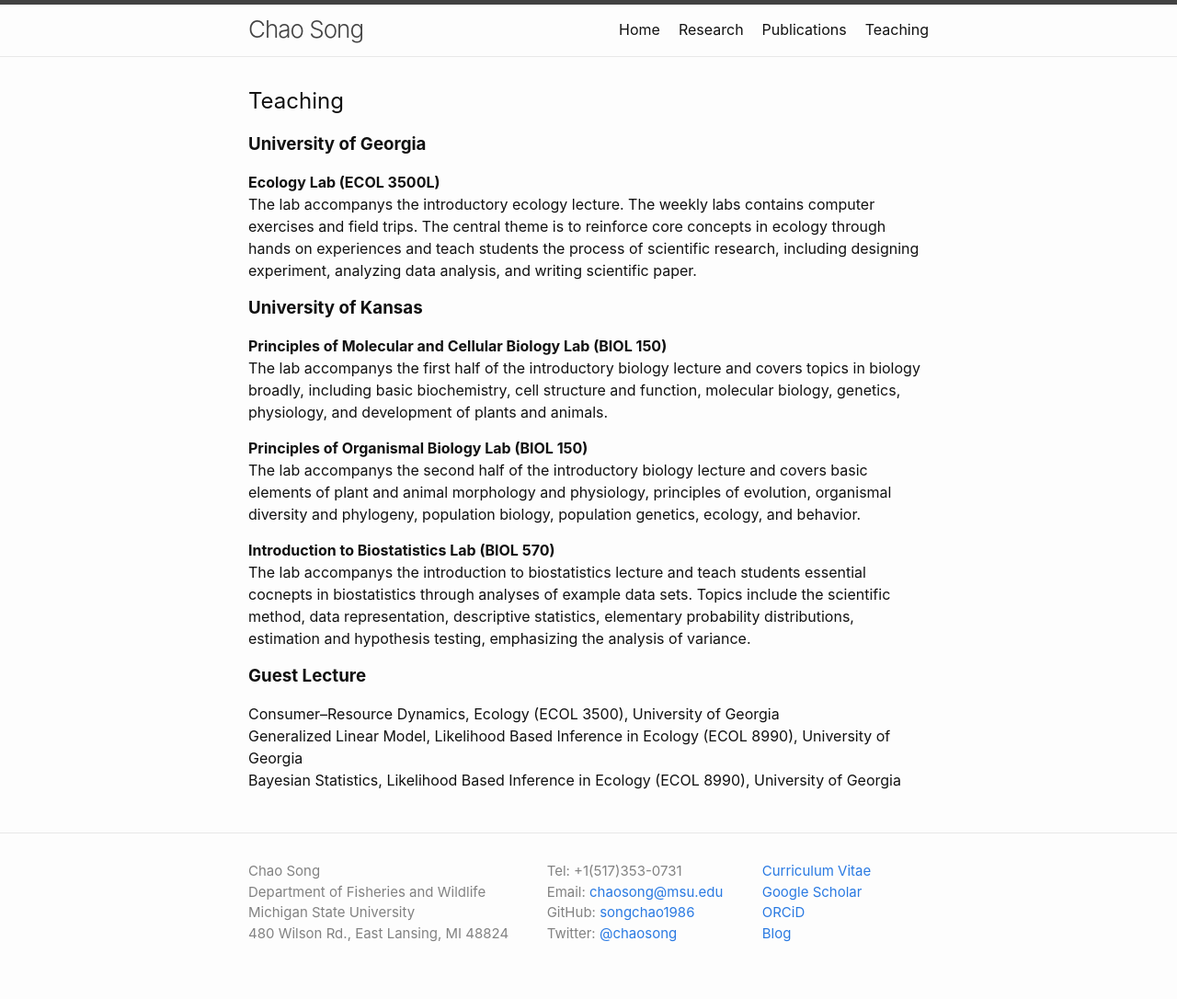
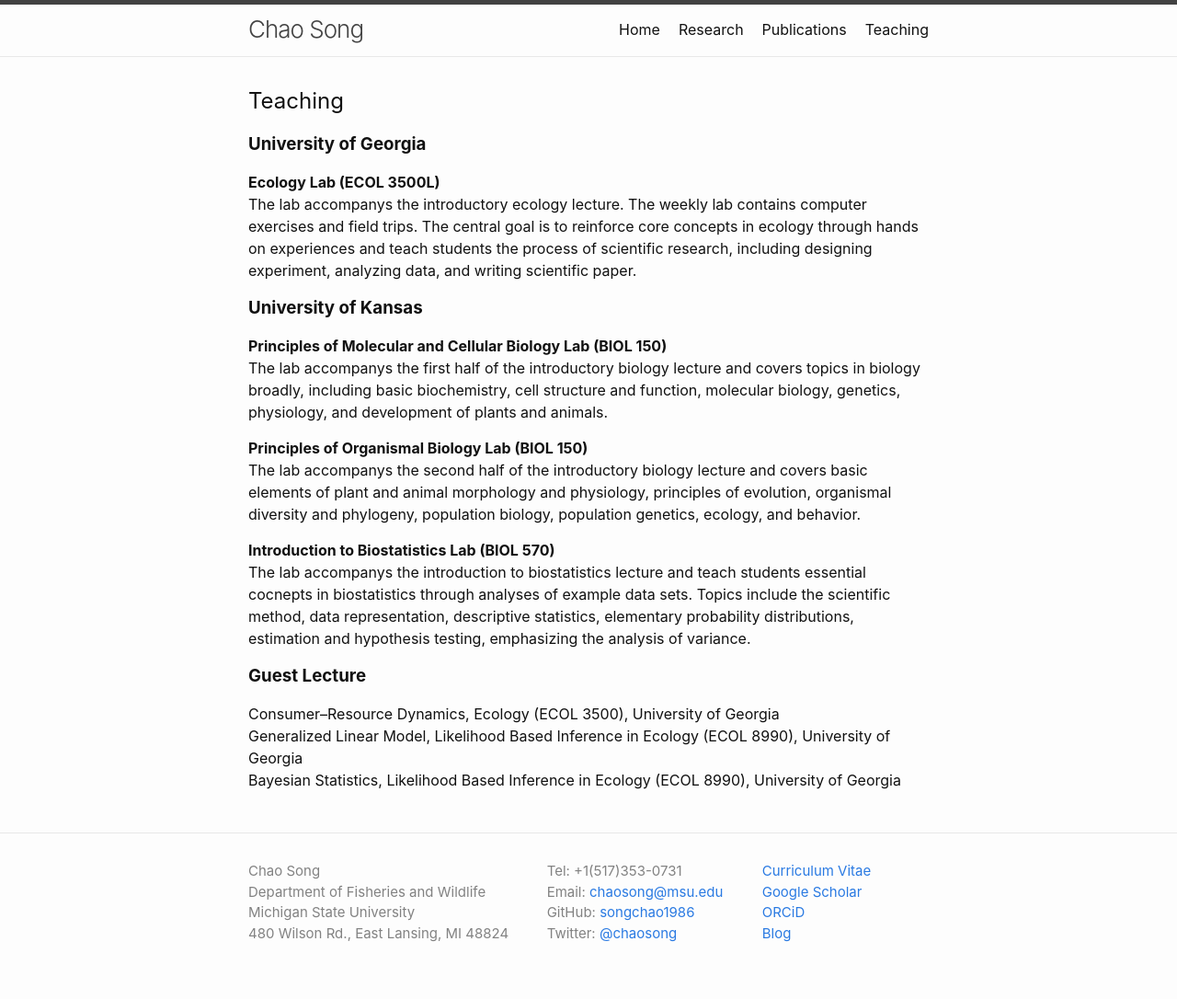
Before and after one commit to songchao1986/songchao1986.github.io, a Jekyll site: the page built from teaching.md, in a window 1280 px wide. Shown: the whole page at 92% size. Built offline with Jekyll 4.4.1, drawn with Linux system fonts in a browser that asks for light colours.

Commit message:
Update teaching.md

```diff
--- a/teaching.md
+++ b/teaching.md
@@ -8,7 +8,7 @@ permalink: /teaching/
 ### **University of Georgia**
 
 **Ecology Lab (ECOL 3500L)**
-The lab accompanys the introductory ecology lecture. The weekly labs contains computer exercises and field trips. The central theme is to reinforce core concepts in ecology through hands on experiences and teach students the process of scientific research, including designing experiment, analyzing data analysis, and writing scientific paper.
+The lab accompanys the introductory ecology lecture. The weekly lab contains computer exercises and field trips. The central goal is to reinforce core concepts in ecology through hands on experiences and teach students the process of scientific research, including designing experiment, analyzing data, and writing scientific paper.
 
 ### **University of Kansas**
 
```
